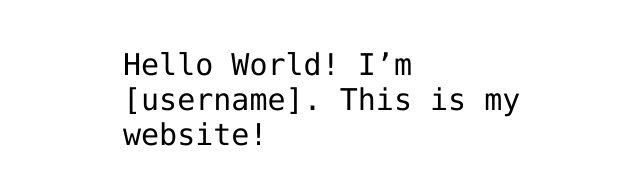
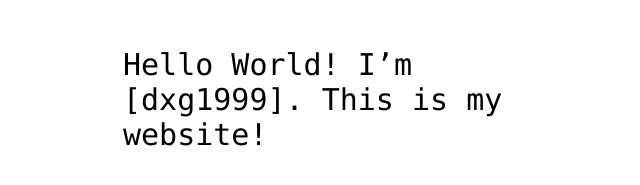
Before and after one commit to dxg1999/dxg1999.github.io, a plain HTML site: page index.html in a window 1280 px wide. Shown: the part 341-526 px from the top of the page, without its empty margins (317-957 px from the left). Drawn offline with Linux system fonts and the light colour scheme.

Commit message:
Update index.html

```diff
--- a/index.html
+++ b/index.html
@@ -12,7 +12,7 @@
 <img src="https://octodex.github.com/images/daftpunktocat-thomas.gif" id="octocat" alt="octocat-gif" />
 
 <!-- Change this code here by copy and pasting your template on line 15 -->
-<p>Hello World! I’m [username]. This is my website!</p>
+<p>Hello World! I’m [dxg1999]. This is my website!</p>
 
 </body>
 </html>
```
